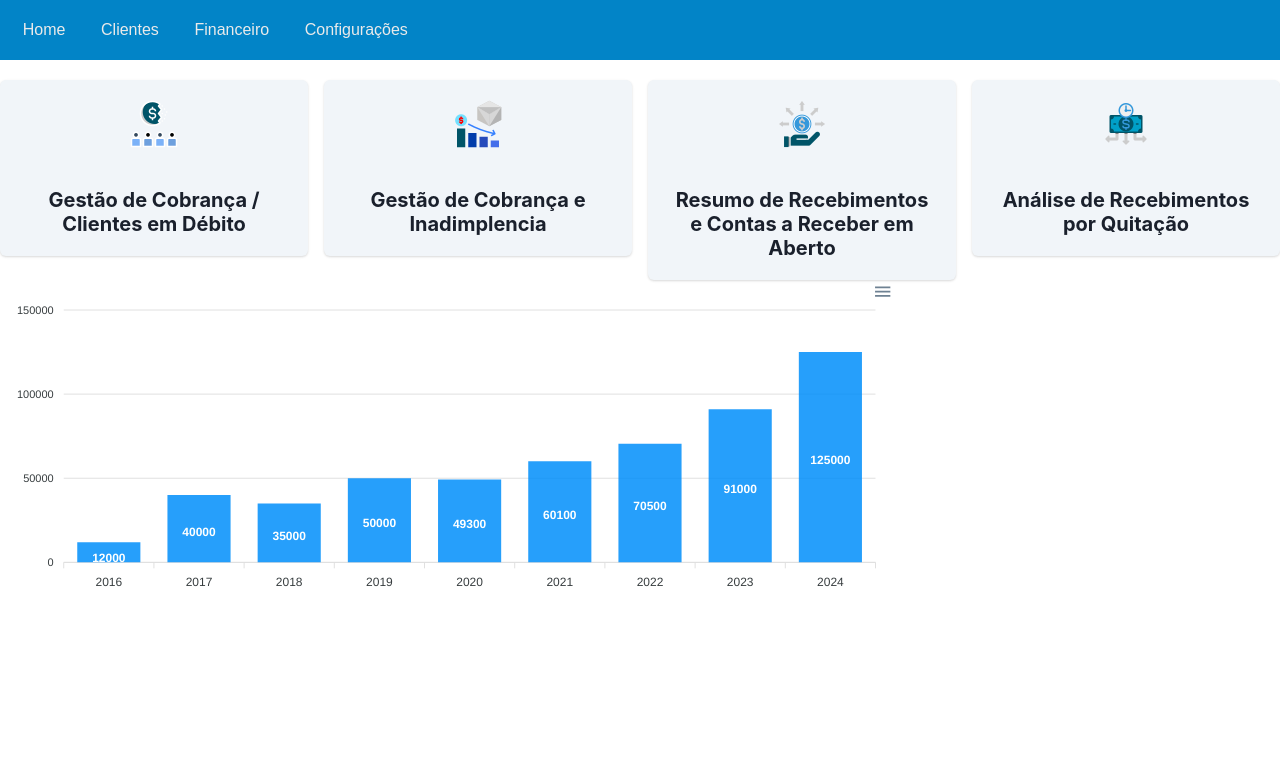
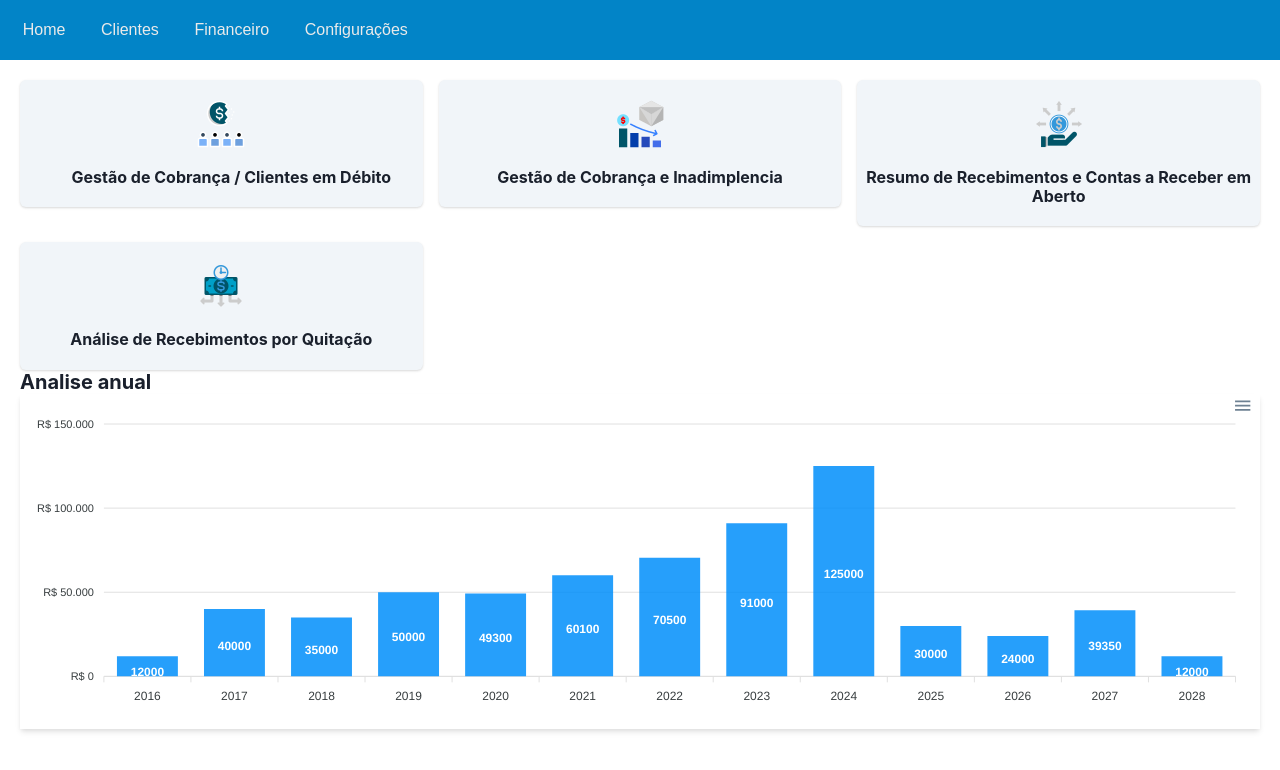
Before and after one commit to DenilsonNunes/Monitor-devic, a React (Vite) app in the folder frontend/: page /financeiro in a window 1280 px wide. Shown: the top 770 px of the page. Built offline with nearby package versions, Linux system fonts and the light colour scheme.

Commit message:
ajustando grafico

```diff
--- a/frontend/src/components/Financeiro/Grafico.jsx
+++ b/frontend/src/components/Financeiro/Grafico.jsx
@@ -1,34 +1,37 @@
-import ApexChart from 'react-apexcharts'
-
-
+import ApexChart from 'react-apexcharts';
 
 const Grafico = () => {
 
     const options = {
         chart: {
-          id: 'apexchart-example'
+            id: 'apexchart-example'
         },
         xaxis: {
-          categories: [2016, 2017, 2018, 2019, 2020, 2021, 2022, 2023, 2024]
+            categories: [2016, 2017, 2018, 2019, 2020, 2021, 2022, 2023, 2024, 2025, 2026, 2027, 2028]
+        },
+        yaxis: {
+            labels: {
+                formatter: function(value) {
+                    return 'R$ ' + value.toLocaleString('pt-BR');
+                }
+            }
         }
     }
 
     const series = [{
         name: 'Faturamento',
-        data: [12000, 40000, 35000, 50000, 49300, 60100, 70500, 91000, 125000]
+        data: [12000, 40000, 35000, 50000, 49300, 60100, 70500, 91000, 125000, 30000, 24000, 39350, 12000]
     }]
 
-
-  return (
-
+    return (
         <ApexChart
             options={options}
             series={series}
-            type="bar" width={900} height={320}
+            type="bar"
+            width='100%'
+            height={320}
         />
     )
 }
 
-
-
 export default Grafico;
--- a/frontend/src/pages/Financeiro/CardRotinasFinanceiro/CardRotinasFinanceiro.jsx
+++ b/frontend/src/pages/Financeiro/CardRotinasFinanceiro/CardRotinasFinanceiro.jsx
@@ -27,8 +27,8 @@ const CardRotinasFinanceiro = () => {
                     <CardHeader display='flex' justifyContent='center'>
                         <Image src='/img/ClientesEmDebito-48.png' alt='Clientes em debito' />
                     </CardHeader>
-                    <CardBody>
-                        <Heading textAlign='center' size='md'>Gestão de Cobrança / Clientes em Débito</Heading>
+                    <CardBody padding={0} paddingBottom={5} paddingLeft={5}>
+                        <Heading textAlign='center' size='sm'>Gestão de Cobrança / Clientes em Débito</Heading>
                     </CardBody>
 
                 </Card>
@@ -43,8 +43,8 @@ const CardRotinasFinanceiro = () => {
                     <CardHeader display='flex' justifyContent='center'>
                         <Image src='/img/Gestão de Cobrança e Inadimplencia.png' alt='Clientes em debito' />
                     </CardHeader>
-                    <CardBody>
-                        <Heading textAlign='center' size='md'>Gestão de Cobrança e Inadimplencia</Heading>
+                    <CardBody padding={0} paddingBottom={5}>
+                        <Heading textAlign='center' size='sm'>Gestão de Cobrança e Inadimplencia</Heading>
                     </CardBody>
 
                 </Card>
@@ -58,8 +58,8 @@ const CardRotinasFinanceiro = () => {
                     <CardHeader display='flex' justifyContent='center'>
                         <Image src='/img/ResumoRecebimentoContasReceber-2-48.png' alt='Clientes em debito' />
                     </CardHeader>
-                    <CardBody>
-                        <Heading textAlign='center' size='md'>Resumo de Recebimentos e Contas a Receber em Aberto</Heading>
+                    <CardBody padding={0} paddingBottom={5}>
+                        <Heading textAlign='center' size='sm'>Resumo de Recebimentos e Contas a Receber em Aberto</Heading>
                     </CardBody>
 
                 </Card>
@@ -74,8 +74,8 @@ const CardRotinasFinanceiro = () => {
                     <CardHeader display='flex' justifyContent='center'>
                         <Image src='/img/AnaliseRecebimentoQuitacao-48.png' alt='Clientes em debito' />
                     </CardHeader>
-                    <CardBody>
-                        <Heading textAlign='center' size='md'>Análise de Recebimentos por Quitação</Heading>
+                    <CardBody padding={0} paddingBottom={5}>
+                        <Heading textAlign='center' size='sm'>Análise de Recebimentos por Quitação</Heading>
                     </CardBody>
 
                 </Card>
--- a/frontend/src/pages/Financeiro/Financeiro.jsx
+++ b/frontend/src/pages/Financeiro/Financeiro.jsx
@@ -23,12 +23,13 @@ const Financeiro = () => {
 
   return (
 
-    <Box>
+    <Box marginLeft={5} marginRight={5}>
 
         <Box marginTop={20}>
             <CardRotinasFinanceiro/>
         </Box>
 
+        <Heading size='md'>Analise anual</Heading>
 
 
 
@@ -87,7 +88,10 @@ const Financeiro = () => {
         </Box>
     */}
 
-        <Grafico/>
+        <Box  boxShadow='md'>
+            <Grafico/>
+        </Box>
+
     </Box>
 
 
```
